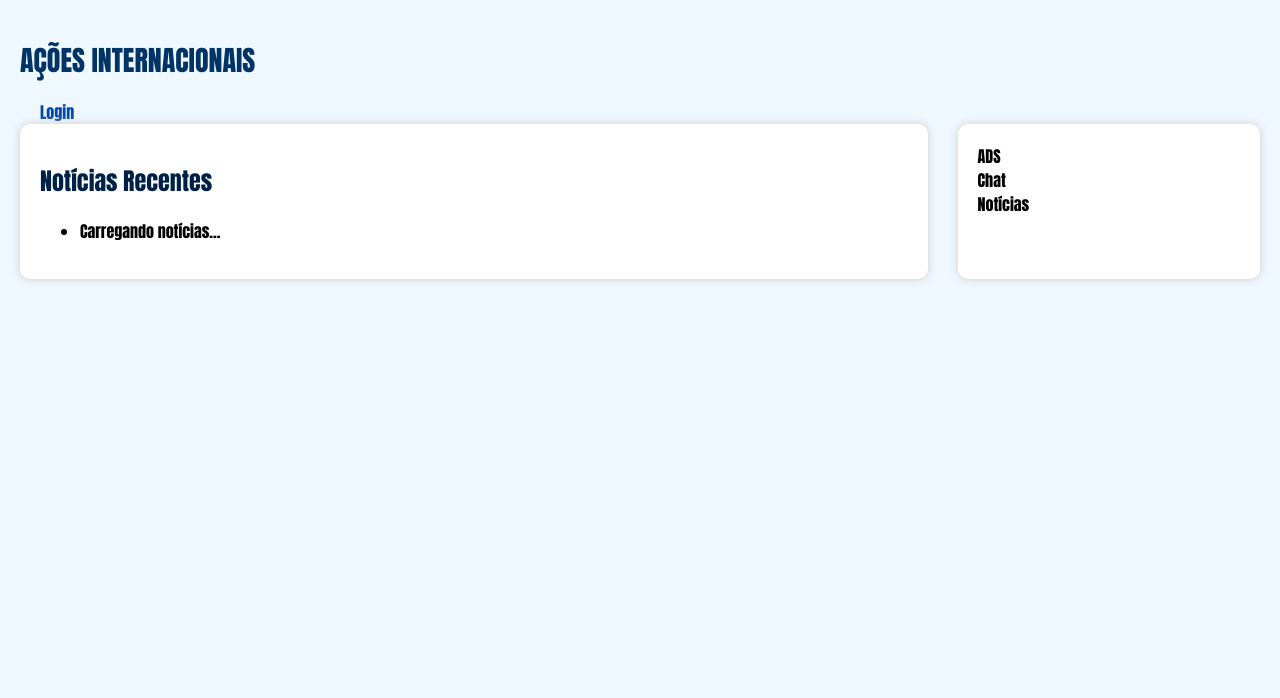
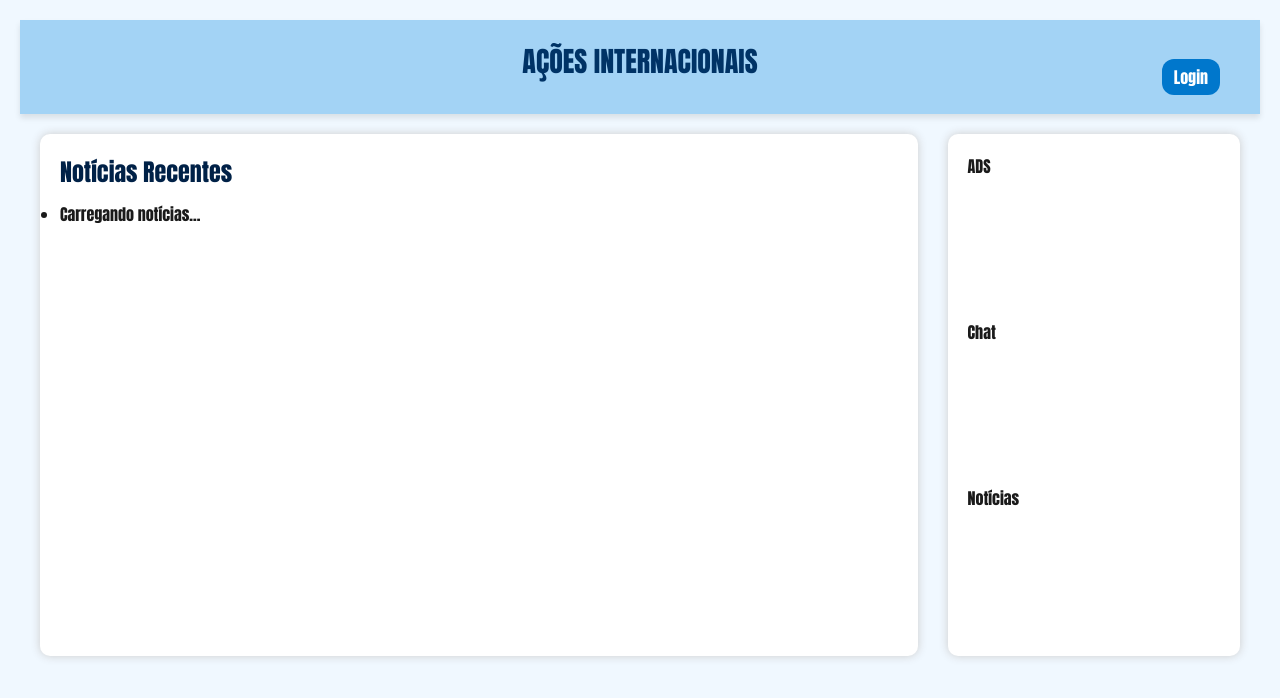
Before and after one commit to acoessinternacionais/acoes-internacionais, a PHP site: page /noticias.php in a window 1280 px wide. Shown: the top 698 px of the page. Run offline with PHP 8.4, Linux system fonts and the light colour scheme.

Commit message:
Update style.css

```diff
--- a/style.css
+++ b/style.css
@@ -1,3 +1,164 @@
+/* Reset básico */
+* {
+  margin: 0;
+  padding: 0;
+  box-sizing: border-box;
+}
+
+/* Tipografia global */
+body {
+  font-family: Impact, sans-serif;
+  background-color: #f0f8ff; /* azul bebê claro */
+  color: #1a1a1a;
+  line-height: 1.5;
+}
+
+/* Header fixo */
+header {
+  background-color: #a3d3f5; /* azul bebê médio */
+  color: #000;
+  padding: 20px;
+  text-align: center;
+  font-size: 2rem;
+  box-shadow: 0 4px 6px rgba(0,0,0,0.1);
+  position: sticky;
+  top: 0;
+  z-index: 1000;
+}
+
+header .login-btn {
+  float: right;
+  margin-top: -35px;
+  margin-right: 20px;
+  font-size: 1rem;
+  text-decoration: none;
+  background-color: #0077cc;
+  color: #fff;
+  padding: 6px 12px;
+  border-radius: 12px;
+}
+
+/* Container principal */
+.container {
+  display: grid;
+  grid-template-columns: 2fr 1fr;
+  gap: 20px;
+  padding: 20px;
+  max-width: 1300px;
+  margin: auto;
+}
+
+/* Caixa de conteúdo principal */
+.content {
+  background-color: #ffffff;
+  padding: 20px;
+  border-radius: 16px;
+  box-shadow: 0 2px 8px rgba(0,0,0,0.08);
+}
+
+/* Títulos */
+h1, h2, h3 {
+  font-weight: bold;
+  margin-bottom: 12px;
+}
+
+/* Lista de notícias */
+#lista-noticias li {
+  margin-bottom: 10px;
+}
+
+#lista-noticias a {
+  text-decoration: none;
+  color: #0077cc;
+}
+
+#lista-noticias a:hover {
+  text-decoration: underline;
+}
+
+/* Sidebar */
+.sidebar {
+  display: flex;
+  flex-direction: column;
+  gap: 16px;
+}
+
+.sidebar .box {
+  background-color: #ffffff;
+  padding: 16px;
+  border-radius: 16px;
+  box-shadow: 0 2px 6px rgba(0,0,0,0.07);
+}
+
+/* Tabela de ativos */
+.table-wrapper {
+  overflow-x: auto;
+  margin-top: 20px;
+}
+
+table {
+  width: 100%;
+  border-collapse: collapse;
+  margin-bottom: 20px;
+  background-color: #fff;
+  border-radius: 12px;
+  overflow: hidden;
+  box-shadow: 0 0 8px rgba(0,0,0,0.05);
+}
+
+th, td {
+  padding: 12px 16px;
+  text-align: left;
+}
+
+th {
+  background-color: #d9f1ff;
+  color: #000;
+}
+
+tr:nth-child(even) {
+  background-color: #f6fcff;
+}
+
+tr:hover {
+  background-color: #e2f0fb;
+}
+
+/* Gráfico e outras caixas */
+.graph, .chat-box, .ads, .noticias-box, .bio-box {
+  min-height: 150px;
+}
+
+/* Chat ao vivo */
+.chat-box {
+  max-height: 300px;
+  overflow-y: auto;
+}
+
+/* Rodapé */
+footer {
+  text-align: center;
+  padding: 16px;
+  font-size: 0.9rem;
+  color: #555;
+  background-color: #e0f0ff;
+  margin-top: 40px;
+  border-top: 1px solid #ccc;
+}
+
+/* Responsividade */
+@media (max-width: 768px) {
+  .container {
+    grid-template-columns: 1fr;
+  }
+
+  header .login-btn {
+    float: none;
+    display: block;
+    margin: 10px auto 0 auto;
+    text-align: center;
+  }
+}
 
 /* Carrossel de Notícias */
 .carrossel-container {
```
